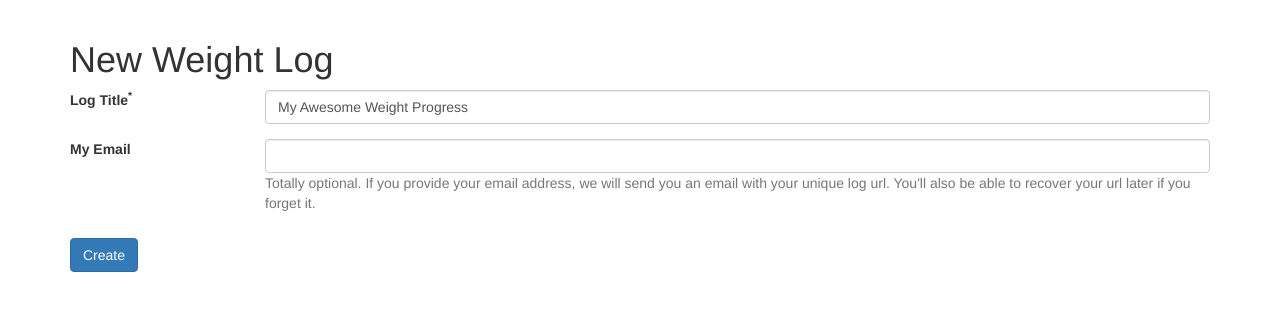
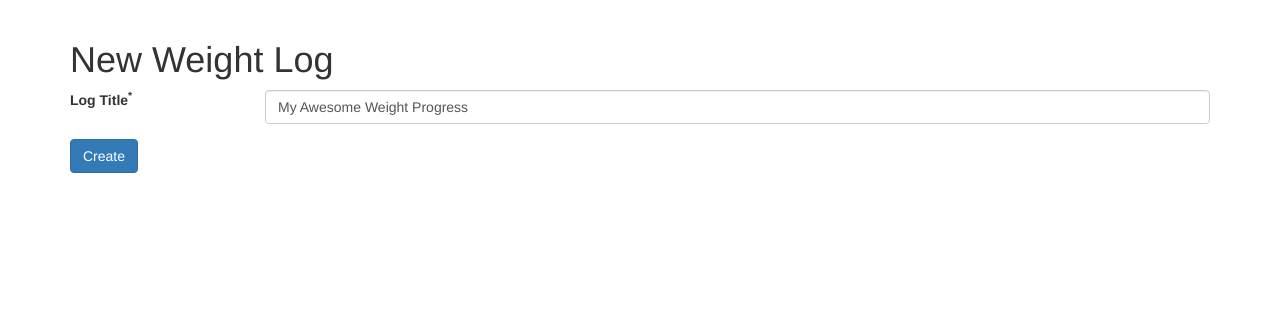
Before and after one commit to bq1990/private-scale, a Flask app: page /new in a window 1280 px wide. Shown: the part 51-362 px from the top of the page. Run offline with Flask 2, Linux system fonts and the light colour scheme; parts of the project's set-up code (start-up, migrations or seed data) failed here and were passed over; some libraries are stand-ins or nearby versions.

Commit message:
get rid of email field

```diff
--- a/weigh_in/core/forms.py
+++ b/weigh_in/core/forms.py
@@ -5,8 +5,7 @@ from wtforms.validators import DataRequired, ValidationError
 
 class LogForm(FlaskForm):
     name = StringField('Log Title', validators=[DataRequired()],
-        default='My Awesome Weight Progress')
-    email = StringField('My Email')
+                       default='My Awesome Weight Progress')
 
 
 class EntryForm(FlaskForm):
--- a/weigh_in/core/models.py
+++ b/weigh_in/core/models.py
@@ -9,7 +9,6 @@ class Log(db.Model):
     id = db.Column(db.Integer, primary_key=True)
     guid = db.Column(db.String(80), unique=True)
     name = db.Column(db.String(80))
-    email = db.Column(db.String(80))
     extra = db.Column(JSON, nullable=True)
 
     def last_weight(self):
--- a/weigh_in/settings/test.py
+++ b/weigh_in/settings/test.py
@@ -2,3 +2,4 @@ DEBUG = False
 TESTING = True
 WTF_CSRF_ENABLED = False  # Allows form testing
 SQLALCHEMY_DATABASE_URI = 'postgresql://localhost/privatescale_test'
+APP_NAME = 'Testing App Name'
--- a/weigh_in/templates/new_log.html
+++ b/weigh_in/templates/new_log.html
@@ -17,17 +17,6 @@
     </div>
   </div>
   <div class="form-group row">
-    <label for="example-text-input" class="col-xs-2 col-form-label">{{ form.email.label }}</label>
-    <div class="col-xs-10">
-      <input class="form-control" type="text" name="{{ form.email.name }}" id="{{ form.email.id }}">
-      <p id="passwordHelpBlock" class="form-text text-muted">
-        Totally optional. If you provide your email address, we will send you
-        an email with your unique log url. You'll also be able to recover your url
-        later if you forget it.
-      </p>
-    </div>
-  </div>
-  <div class="form-group row">
     <div class="col-xs-10 offset-xs-2">
       <button type="submit" class="btn btn-primary">Create</button>
   </form>
```
Also changed, not shown: weigh_in/templates/home.html (+1 -7 lines), weigh_in/tests/factories.py (+0 -1 lines), weigh_in/tests/test_forms.py (+2 -2 lines), weigh_in/tests/test_models.py (+0 -2 lines), weigh_in/tests/test_views.py (+3 -3 lines).
